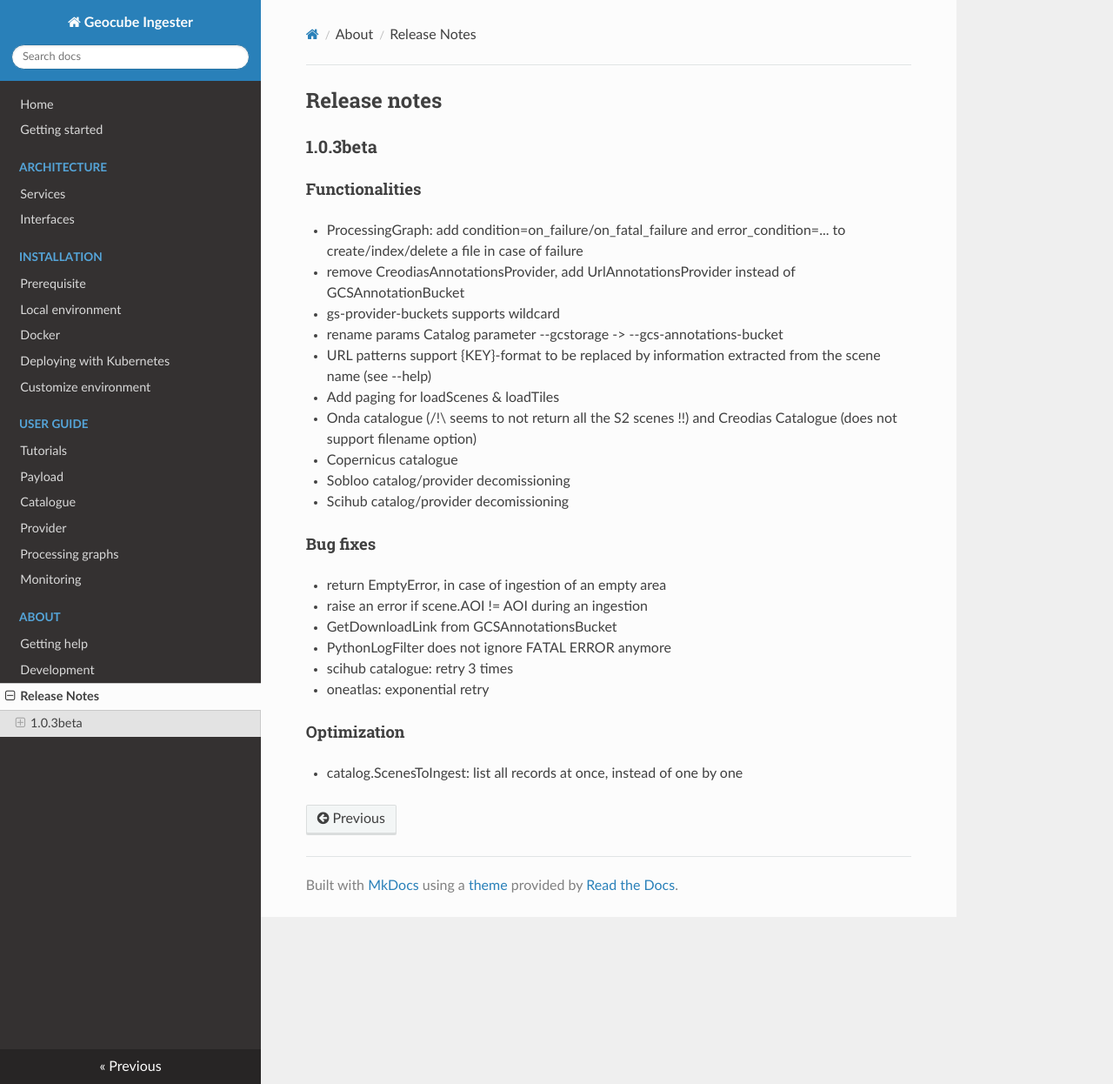
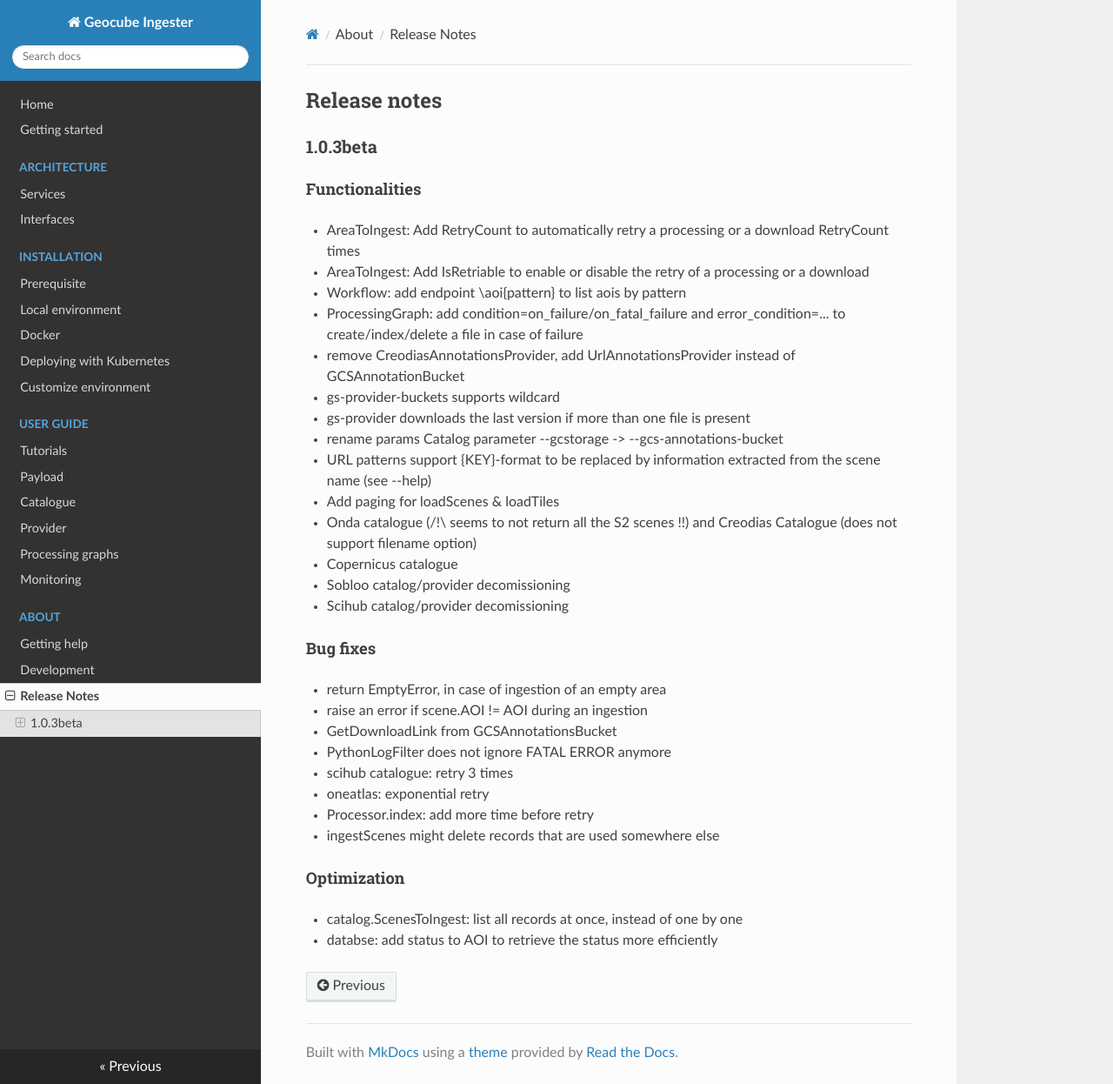
Before and after one commit to airbusgeo/geocube-ingester, an MkDocs documentation site: the page built from docs/about/release-notes.md, in a window 1280 px wide and 1246 px high. Shown: the whole window at 87% size. Built offline with MkDocs 1.6.1, drawn with Linux system fonts in a browser that asks for light colours; nearby versions of some CDN libraries.

Commit message:
Add more time to retry indexation

```diff
--- a/docs/about/release-notes.md
+++ b/docs/about/release-notes.md
@@ -3,9 +3,13 @@
 ## 1.0.3beta
 
 ### Functionalities
+- AreaToIngest: Add RetryCount to automatically retry a processing or a download RetryCount times
+- AreaToIngest: Add IsRetriable to enable or disable the retry of a processing or a download
+- Workflow: add endpoint \aoi\{pattern} to list aois by pattern
 - ProcessingGraph: add condition=on_failure/on_fatal_failure and error_condition=... to create/index/delete a file in case of failure
 - remove CreodiasAnnotationsProvider, add UrlAnnotationsProvider instead of GCSAnnotationBucket
 - gs-provider-buckets supports wildcard
+- gs-provider downloads the last version if more than one file is present
 - rename params Catalog parameter --gcstorage -> --gcs-annotations-bucket
 - URL patterns support {KEY}-format to be replaced by information extracted from the scene name (see --help)
 - Add paging for loadScenes & loadTiles
@@ -21,6 +25,9 @@
 - PythonLogFilter does not ignore FATAL ERROR anymore
 - scihub catalogue: retry 3 times
 - oneatlas: exponential retry
+- Processor.index: add more time before retry
+- ingestScenes might delete records that are used somewhere else
 
 ### Optimization
 - catalog.ScenesToIngest: list all records at once, instead of one by one
+- databse: add status to AOI to retrieve the status more efficiently
```
Also changed, not shown: 1 other file.
